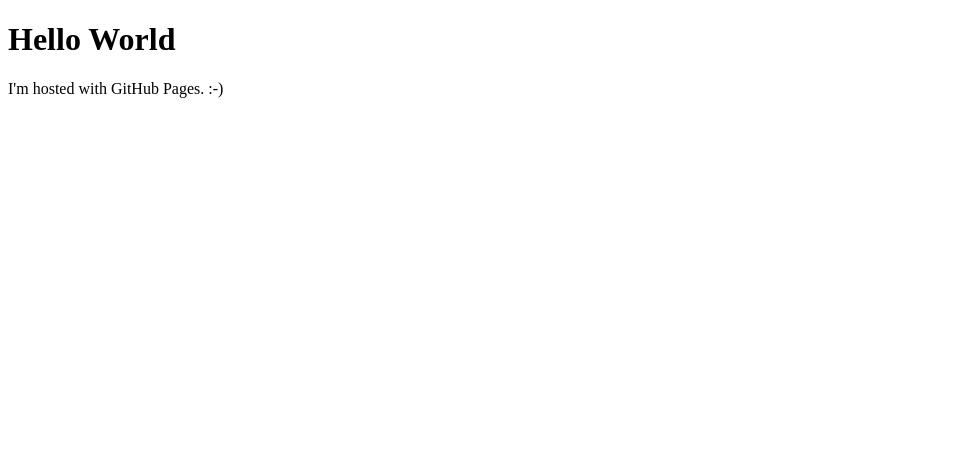
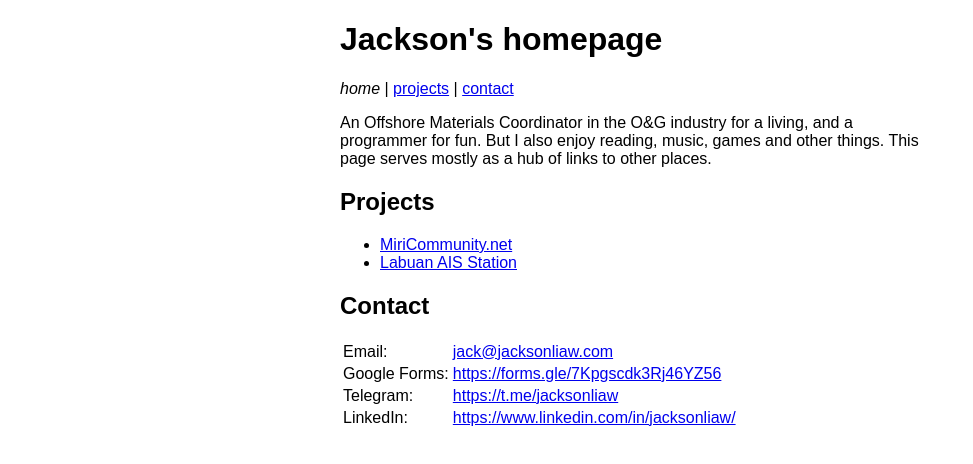
Before and after one commit to jacklww/jacklww.github.io, a plain HTML site: page index.html in a window 1280 px wide. Shown: the whole page, without its empty margins (0-973 px from the left). Drawn offline with Linux system fonts and the light colour scheme.

Commit message:
Added more details

```diff
--- a/index.html
+++ b/index.html
@@ -1,7 +1,67 @@
 <!DOCTYPE html>
-<html>
+<html lang="en">
+
+<meta charset="utf-8">
+<meta name="viewport" content="width=device-width, initial-scale=1">
+<meta name="color-scheme" content="light dark">
+<link rel="icon" href="favicon.png" sizes="16x16" type="image/png">
+<title>JacksonLiaw.com</title>
+
+<style>
+  body {
+    font-family: sans-serif;
+    max-width: 600px;
+    margin: 0 auto;
+    padding: 0 8px;
+  }
+
+  @media (prefers-color-scheme: dark) {
+    html { background: #1c1c1c; color: white; }
+    a { color: #6bf; }
+    a:visited { color: #f8f; }
+    a:active { color: red; }
+  }
+</style>
+
 <body>
-<h1>Hello World</h1>
-<p>I'm hosted with GitHub Pages. :-)</p>
+<h1 id="top">Jackson's homepage</h1>
+
+<nav>
+  <em>home</em> |
+  <a href="#projects">projects</a> |
+  <a href="#contact">contact</a>
+</nav>
+
+<p>An Offshore Materials Coordinator in the O&G industry for a living, and a programmer for fun.  But I also enjoy reading, music, games and other things. This page serves mostly as a hub of links to other places.</p>
+
+
+<h2 id="projects">Projects</h3>
+
+<ul>
+  <li><a href="https://miricommunity.net/">MiriCommunity.net</a></li>
+  <li><a href="https://www.marinetraffic.com/en/ais/details/stations/3202/">Labuan AIS Station</a></li>
+</ul>
+
+<h2 id="contact">Contact</h2>
+
+<table>
+  <tr>
+    <td>Email:</td>
+    <td><a href="mailto:jack@jacksonliaw.com">jack@jacksonliaw.com</a></td>
+  </tr>
+  <tr>
+    <td>Google Forms:</td>
+    <td><a href="https://forms.gle/7Kpgscdk3Rj46YZ56">https://forms.gle/7Kpgscdk3Rj46YZ56</a></td>
+  </tr>
+  <tr>
+    <td>Telegram:</td>
+    <td><a href="https://t.me/jacksonliaw">https://t.me/jacksonliaw</a></td>
+  </tr>
+  <tr>
+    <td>LinkedIn:</td>
+    <td><a href="https://www.linkedin.com/in/jacksonliaw/">https://www.linkedin.com/in/jacksonliaw/</a></td>
+  </tr>
+</table>
+
 </body>
 </html>
```
Also changed, not shown: favicon.png (added).
